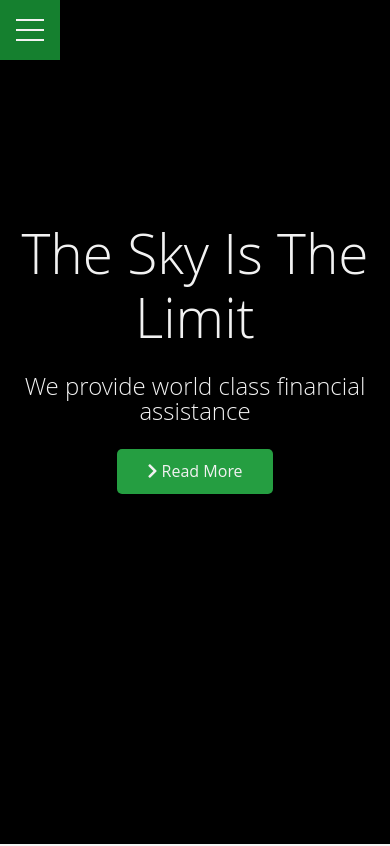
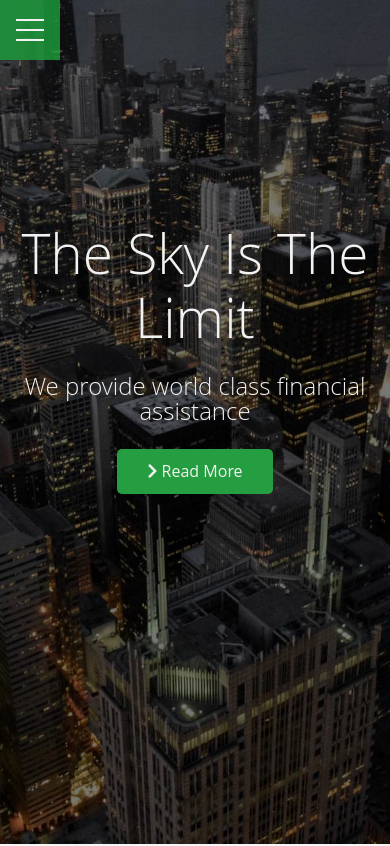
Before and after one commit to atesirem/company-website, a plain HTML site: page index.html in a window 390 px wide. Shown: the top 846 px of the page. Drawn offline with Linux system fonts and the light colour scheme; the site is published under a folder, as on GitHub Pages, so addresses that start at the root find nothing.

Commit message:
[fixed] image error fixed

```diff
--- a/css/responsive.css
+++ b/css/responsive.css
@@ -177,7 +177,7 @@
 @media screen and (max-width:521px) {
     .hero-header-responsive{
 
-        background-image: url('/images/home/showcase.jpg');
+        background-image: url('../images/home/showcase.jpg');
         background-repeat: no-repeat;
         background-position-x: center;
         background-position-y: center;
```
